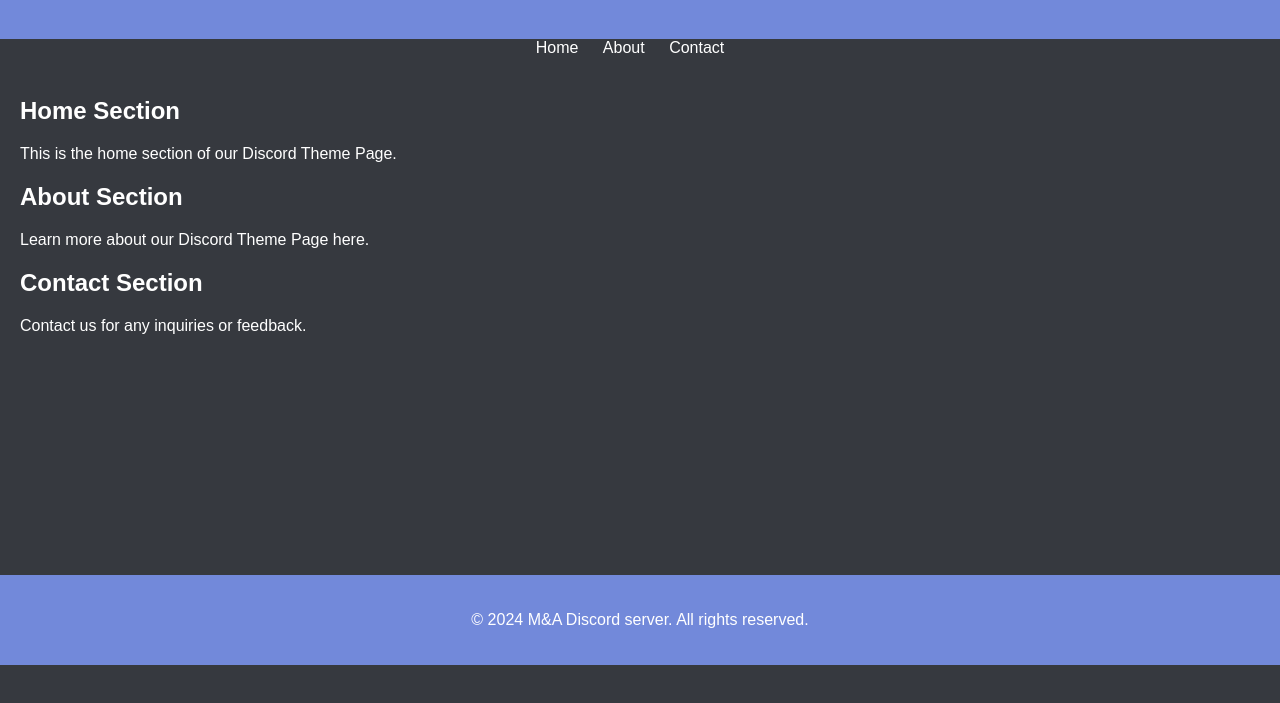
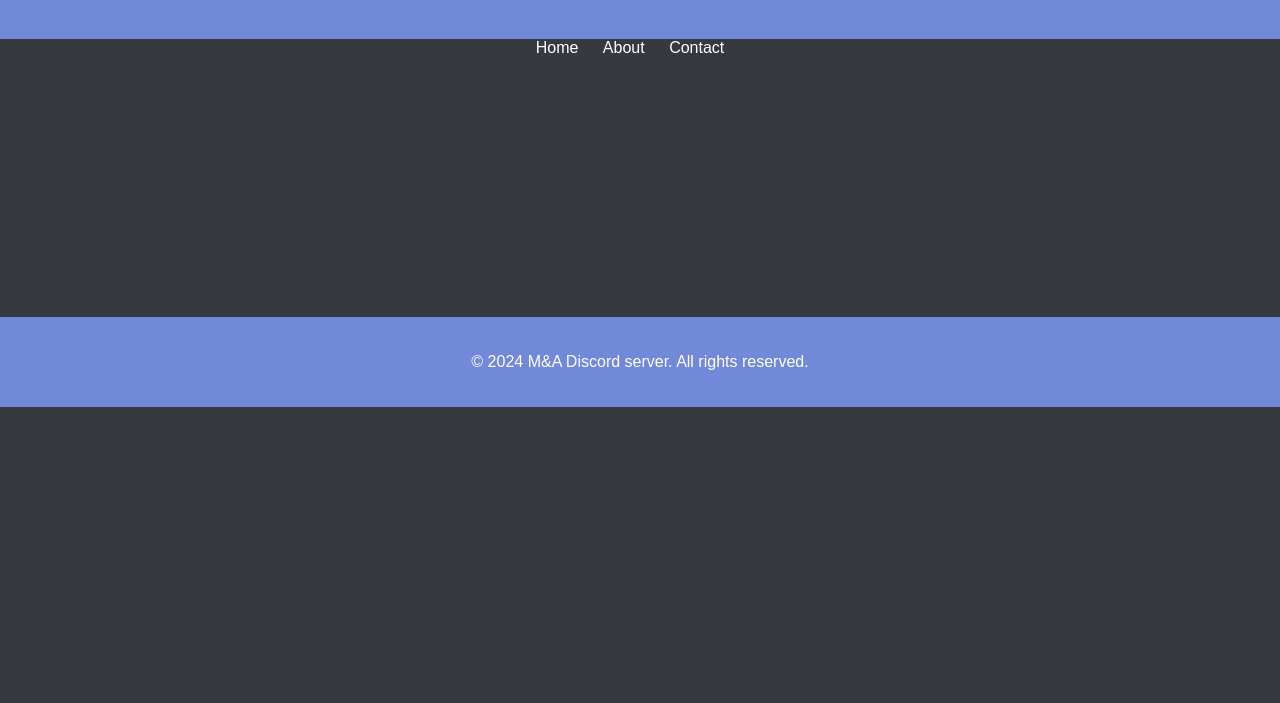
Before and after one commit to GodOfOni/Discord-server-page, a plain HTML site: page index.html in a window 1280 px wide. Shown: the part 81-784 px from the top of the page. Drawn offline with Linux system fonts and the light colour scheme.

Commit message:
Update index.html

```diff
--- a/index.html
+++ b/index.html
@@ -3,7 +3,7 @@
 <head>
   <meta charset="UTF-8">
   <meta name="viewport" content="width=device-width, initial-scale=1.0">
-  <title>Discord Theme Page</title>
+  <title>Discord M&A Page</title>
   <link rel="stylesheet" href="styles.css">
   <link rel="stylesheet" href="styles.css">
 </head>
@@ -20,17 +20,7 @@
   </nav>
   <main>
     <section id="home">
-      <h2>Home Section</h2>
-      <p>This is the home section of our Discord Theme Page.</p>
-    </section>
-    <section id="about">
-      <h2>About Section</h2>
-      <p>Learn more about our Discord Theme Page here.</p>
-    </section>
-    <section id="contact">
-      <h2>Contact Section</h2>
-      <p>Contact us for any inquiries or feedback.</p>
-    </section>
+
   </main>
   <footer>
     <p>&copy; 2024 M&A Discord server. All rights reserved.</p>
```
